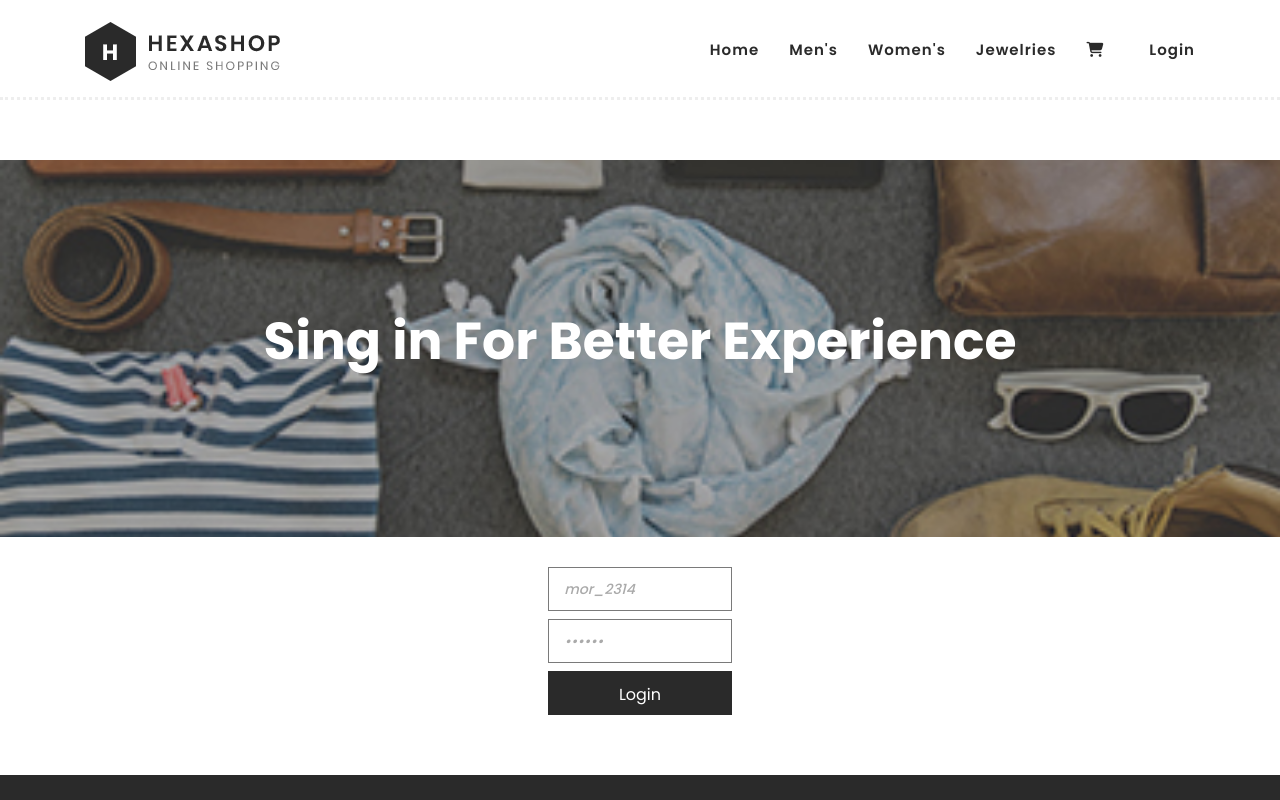
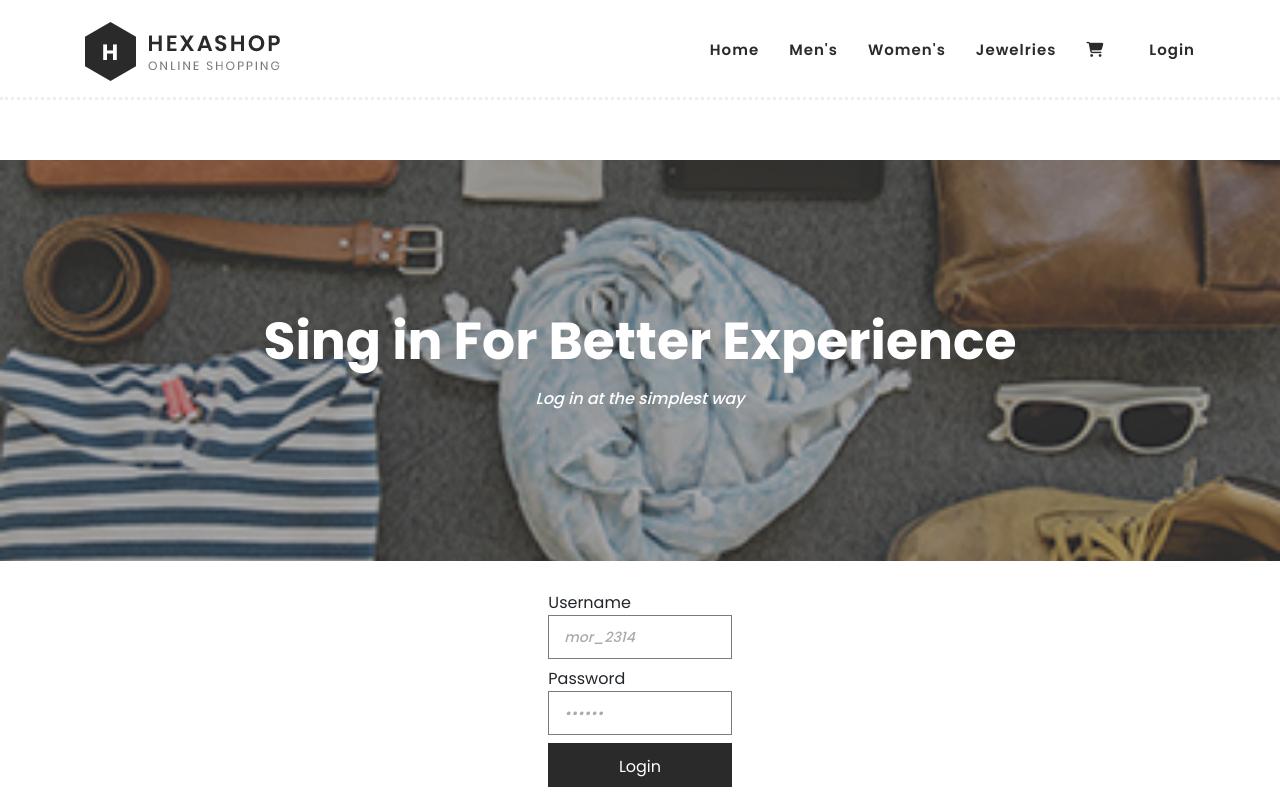
Before and after one commit to hosseinmirhosseini76/nuxt-store, a Nuxt app: page /login in a window 1280 px wide. Shown: the top 800 px of the page. Built offline with nearby package versions, Linux system fonts and the light colour scheme; what vue-toast-notification would draw is missing.

Commit message:
refactor(login): input labels added

```diff
--- a/pages/login/index.vue
+++ b/pages/login/index.vue
@@ -7,6 +7,7 @@
           <div class="col-lg-12">
             <div class="inner-content">
               <h2>Sing in For Better Experience</h2>
+              <span>Log in at the simplest way</span>
             </div>
           </div>
         </div>
@@ -17,6 +18,7 @@
       <div class="row justify-content-center">
         <div class="col-lg-2">
           <div class="col-lg-12 px-0">
+            <span>Username</span>
             <fieldset>
               <input
                 v-model="user.username"
@@ -29,13 +31,13 @@
             </fieldset>
           </div>
           <div class="col-lg-12 px-0 mt-2">
+            <span>Password</span>
             <fieldset>
               <input
                 v-model="user.password"
                 name="password"
                 type="password"
                 id="password"
-                pattern="[^ @]*@[^ @]*"
                 placeholder="Your Password"
                 required=""
               >
@@ -97,7 +99,6 @@ export default {
             position: 'bottom-left',
             duration: 3000
           })
-          console.log(err)
         })
         .finally(() => {
           this.loginLoading = false
```
